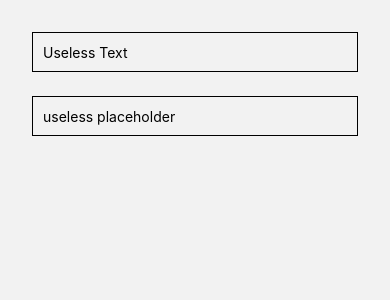
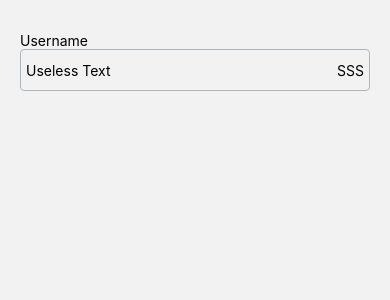
Before and after one commit to seva32/sebas-rn, a React Native app: screen / in a window 390 px wide. Shown: the top 300 px of the page. Built offline with nearby package versions, Linux system fonts and the light colour scheme.

Commit message:
input incomplete 1.26

```diff
--- /dev/null
+++ b/src/assets/theme/colors.js
@@ -0,0 +1,9 @@
+export default {
+  primary: '#4361ee',
+  secondary: '#3f37c9',
+  accent: '#4895ef',
+  danger: '#f72585',
+  success: '#4cc9f0',
+  grey: '#adb5bd',
+  white: '#ffffff',
+};
--- /dev/null
+++ b/src/components/Input/index.js
@@ -0,0 +1,33 @@
+import {View, TextInput, Text} from 'react-native';
+import React from 'react';
+
+import styles from './styles';
+
+const Input = ({onChangeText, value, style, label, icon, iconPosition}) => {
+  const getDirection = () => {
+    if (icon && iconPosition) {
+      if (iconPosition === 'left') {
+        return 'row';
+      }
+      return 'row-reverse';
+    }
+  };
+
+  return (
+    <View style={styles.container}>
+      {label && <Text>{label}</Text>}
+      <View style={[styles.wrapper, {flexDirection: getDirection()}]}>
+        <View>{icon && icon}</View>
+        <TextInput
+          style={[styles.input, style]}
+          onChangeText={onChangeText}
+          value={value}
+          // placeholder="useless placeholder"
+          // keyboardType="numeric"
+        />
+      </View>
+    </View>
+  );
+};
+
+export default Input;
--- /dev/null
+++ b/src/components/Input/styles.js
@@ -0,0 +1,19 @@
+import {StyleSheet} from 'react-native';
+import colors from '../../assets/theme/colors';
+
+export default StyleSheet.create({
+  input: {
+    flex: 1,
+  },
+  wrapper: {
+    paddingHorizontal: 5,
+    height: 42,
+    borderColor: colors.grey,
+    borderWidth: 1,
+    borderRadius: 4,
+    alignItems: 'center',
+  },
+  container: {
+    paddingVertical: 12,
+  },
+});
--- a/src/screens/Login/index.js
+++ b/src/screens/Login/index.js
@@ -1,38 +1,31 @@
-import React from 'react';
-import {TextInput, StyleSheet, SafeAreaView} from 'react-native';
+import React, {useEffect} from 'react';
+import {SafeAreaView, Text} from 'react-native';
 import Container from '../../components/common/container';
+import Input from '../../components/Input';
 
 function Login(params) {
   const [text, onChangeText] = React.useState('Useless Text');
-  const [number, onChangeNumber] = React.useState(null);
+
+  useEffect(() => {
+    console.warn(text);
+
+    return () => {};
+  }, [text]);
 
   return (
     <Container>
       <SafeAreaView>
-        <TextInput
-          style={styles.input}
+        <Input
+          value={text}
           onChangeText={onChangeText}
-          value={text}
-        />
-        <TextInput
-          style={styles.input}
-          onChangeText={onChangeNumber}
-          value={number}
-          placeholder="useless placeholder"
-          keyboardType="numeric"
+          style={{}}
+          label="Username"
+          icon={<Text>SSS</Text>}
+          iconPosition="right"
         />
       </SafeAreaView>
     </Container>
   );
 }
 
-const styles = StyleSheet.create({
-  input: {
-    height: 40,
-    margin: 12,
-    borderWidth: 1,
-    padding: 10,
-  },
-});
-
 export default Login;
```
